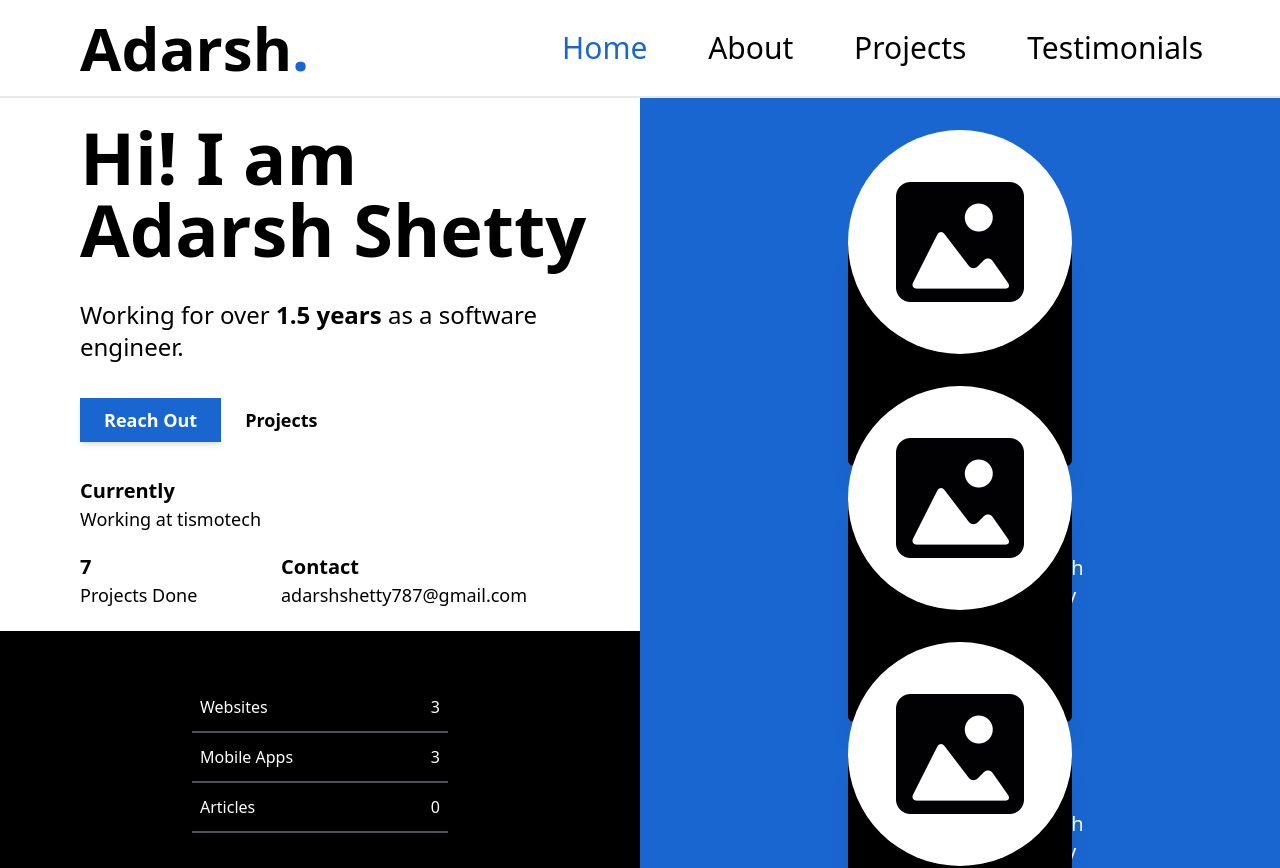
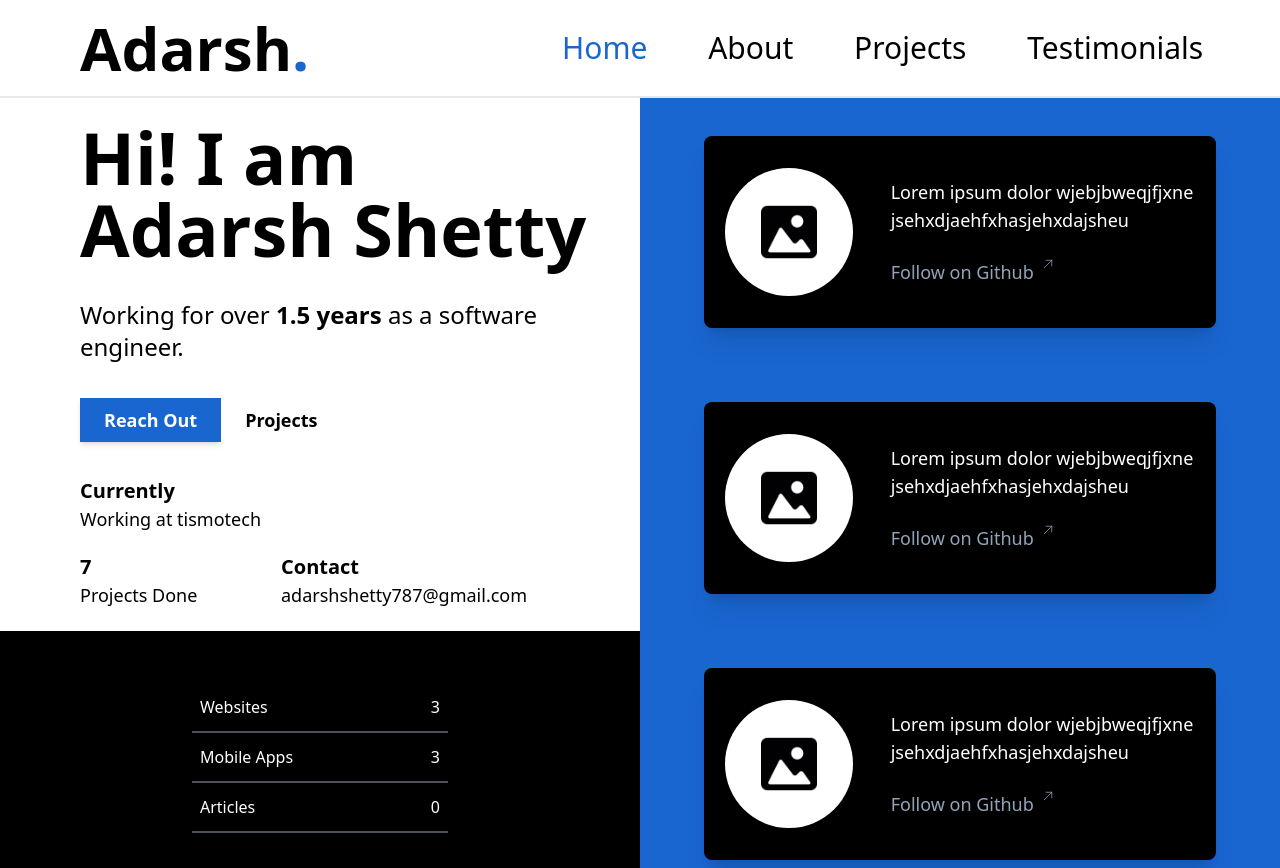
Before and after one commit to Add-787/portfolio, an Angular app: page / in a window 1280 px wide. Shown: the top 868 px of the page. Built offline with nearby package versions, Linux system fonts and the light colour scheme.

Commit message:
Commits made: - Stable build in docs. - Navbar z-index fix.

```diff
--- a/src/app/pages/home/sites-list/site-card/site-card.component.html
+++ b/src/app/pages/home/sites-list/site-card/site-card.component.html
@@ -1,4 +1,4 @@
-<div class="relative h-full w-full">
+<!-- <div class="relative h-full w-full">
     <div class ="flex w-full justify-center">
         <div class="w-56 h-56 z-10 rounded-full bg-white flex flex-row justify-center items-center">
             <img class="w-32 h-32" alt="profile-pic" src="./assets/placeholder.png">
@@ -10,4 +10,25 @@
             <p class="text-white p-14 text-xl w-1/2">Hi, my name is Adarsh Shetty</p>
         </div>
     </div>
-</div>
+</div> -->
+
+<a href="#">
+  <div class="group hover:bg-yellow-500 h-32 lg:h-48 max-w-lg  bg-black flex flex-row m-9 rounded-lg shadow-xl">
+    <div class="basis-1/3 flex justify-around m-auto shrink-0">
+      <div class="h-20 w-20 md:w-32 md:h-32 z-1 rounded-full group-hover:bg-slate-400 bg-white flex flex-row items-center justify-around">
+        <img class="w-14 h-14" alt="twitter-icon" src="./assets/placeholder.png">
+      </div>
+    </div>
+    <div class="basis-2/3 p-4 my-auto">
+      <p class="text-sm lg:text-lg group-hover:text-black text-white break-normal">Lorem ipsum dolor wjebjbweqjfjxne
+        jsehxdjaehfxhasjehxdajsheu</p>
+      <br />
+      <div class="inline-flex group-hover:animate-bounce">
+        <p class="text-sm lg:text-lg text-slate-400">Follow on Github</p>
+        <svg xmlns="http://www.w3.org/2000/svg" fill="none" viewBox="0 0 24 24" stroke-width="1.5" class="ml-2 w-3 h-3 stroke-slate-400">
+          <path stroke-linecap="round" stroke-linejoin="round" d="M4.5 19.5l15-15m0 0H8.25m11.25 0v11.25" />
+        </svg>
+      </div>
+    </div>
+  </div>
+</a>
--- a/src/app/shared/navbar/navbar.component.html
+++ b/src/app/shared/navbar/navbar.component.html
@@ -1,5 +1,5 @@
 <nav class ="w-full sticky top-0 left-0 right-0 bg-white">
-  <div class="flex flex-col">
+  <div class="flex flex-col z-4">
     <div class="h-full w-full lg:pl-20 lg:relative flex flex-row items-center border-b-2 border-opacity-25 border-gray-400 px-4">
       <h2 class="font-bold text-4xl lg:text-6xl">Adarsh<span class="text-primary">.</span></h2>
       <div class="w-full flex h-24">
```
Also changed, not shown: 4 other files (tests, documents, lock files or other folders).
